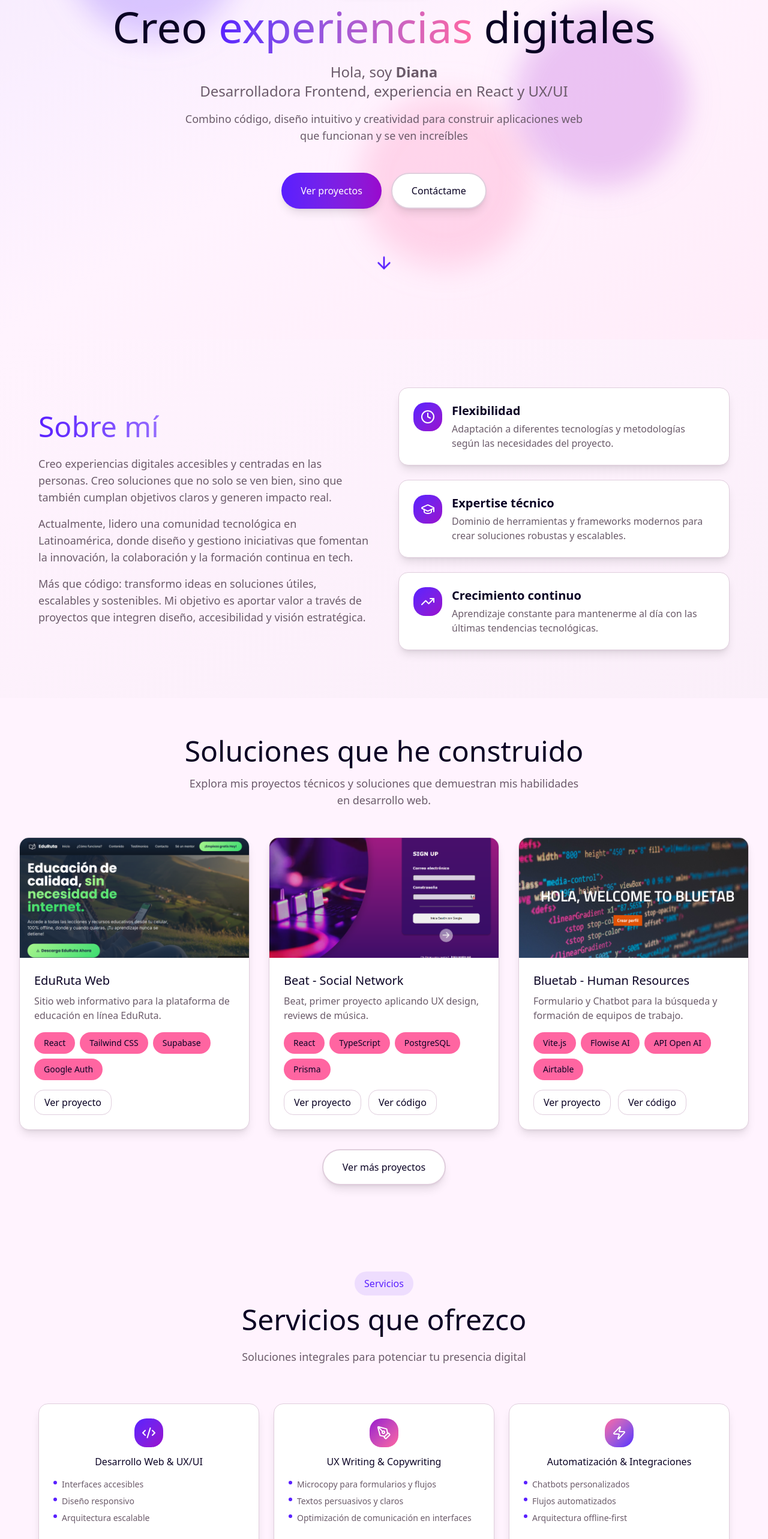
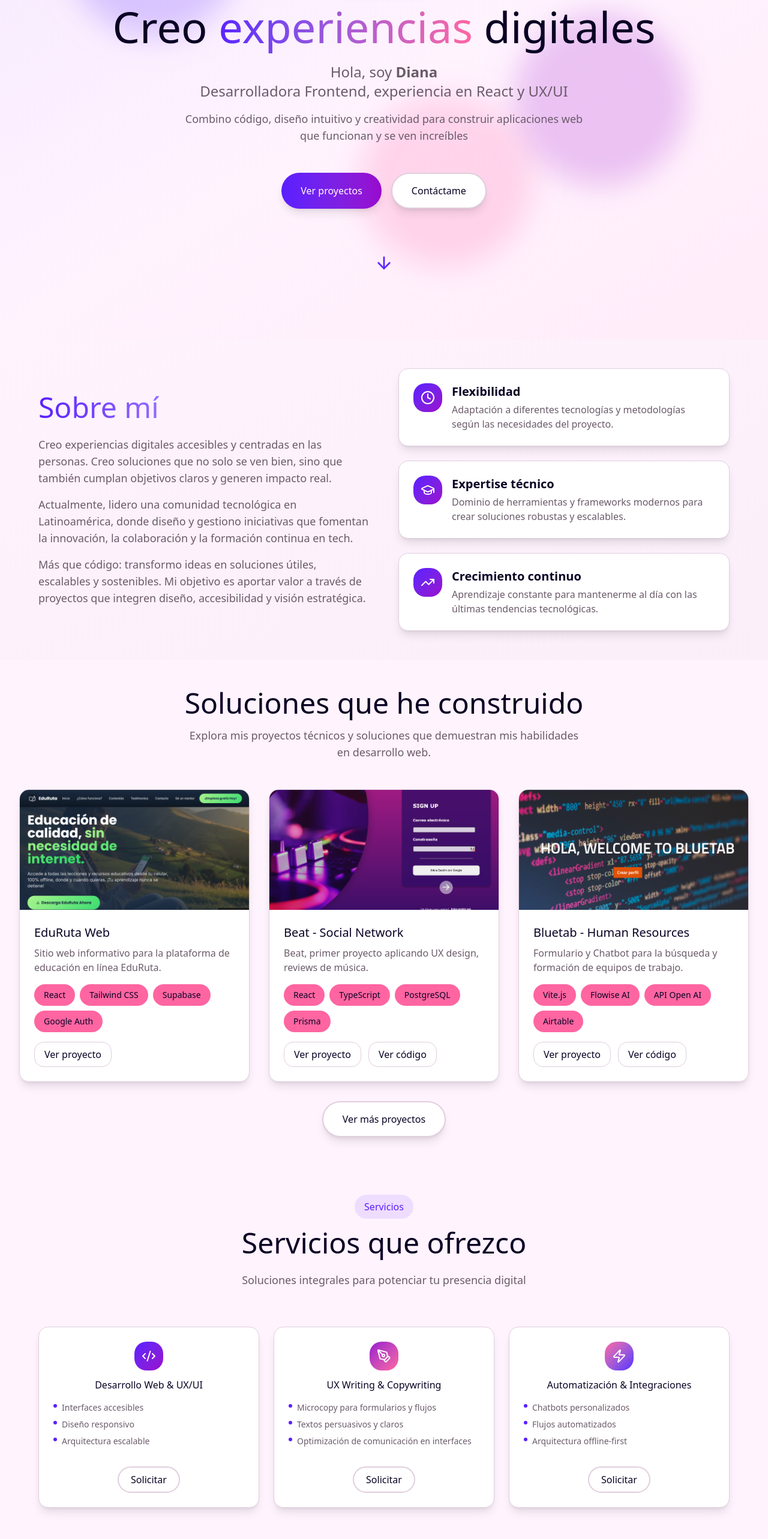
Before and after one commit to dinessa-ga/diana-vanessa-1, a React (Vite) app: page /dev in a window 1280 px wide. Shown: the part 234-2800 px from the top of the page at 60% size. Built offline with nearby package versions, Linux system fonts and the light colour scheme.

Commit message:
feat: reduce padding in multiple sections for improved layout consistency

```diff
--- a/src/components/layouts/CreativeLayout.tsx
+++ b/src/components/layouts/CreativeLayout.tsx
@@ -1,5 +1,5 @@
 import { Header } from '../Header';
-import { ThemeToggle } from '../ThemeToggle';
+
 
 interface CreativeLayoutProps {
   children: React.ReactNode;
@@ -16,7 +16,7 @@ export function CreativeLayout({ children }: CreativeLayoutProps) {
 
   return (
     <div className="min-h-screen">
-      <ThemeToggle />
+
       <Header menuItems={menuItems} />
       <div className="pt-16">
         {children}
--- a/src/components/sections/creative/Contact.tsx
+++ b/src/components/sections/creative/Contact.tsx
@@ -72,7 +72,7 @@ export function Contact({ config }: ContactProps = {}) {
   const finalConfig = config || defaultConfig;
 
   return (
-    <section id="contact" className="py-20 px-4 bg-gradient-to-br from-background via-muted/20 to-primary/5">
+    <section id="contact" className="py-12 px-4 bg-gradient-to-br from-background via-muted/20 to-primary/5">
       <div className="max-w-6xl mx-auto">
         <motion.div
           initial={{ opacity: 0, y: 20 }}
--- a/src/components/sections/dev/AboutDev.tsx
+++ b/src/components/sections/dev/AboutDev.tsx
@@ -61,7 +61,7 @@ export default function AboutDev() {
     return (
         <section
             id="about"
-            className="py-20 px-4 bg-gradient-to-br from-background to-muted/30"
+            className="py-12 px-4 bg-gradient-to-br from-background to-muted/30"
         >
             <div className="max-w-6xl mx-auto">
                 <div className="grid md:grid-cols-2 gap-12 items-center">
--- a/src/components/sections/dev/ProjectsDev.tsx
+++ b/src/components/sections/dev/ProjectsDev.tsx
@@ -42,7 +42,7 @@ const projects: Project[] = [
 
 export default function ProjectsDev() {
   return (
-    <section id="projects-dev" className="py-16 px-4 md:px-8 lg:px-16">
+    <section id="projects-dev" className="py-12 px-4 md:px-8 lg:px-16">
       <div className="max-w-7xl mx-auto">
 
         {/* Título */}
--- a/src/components/sections/dev/ServicesDev.tsx
+++ b/src/components/sections/dev/ServicesDev.tsx
@@ -47,7 +47,7 @@ export function ServicesDev() {
   };
 
   return (
-    <section id="services" className="py-20 px-4 bg-background">
+    <section id="services" className="py-12 px-4 bg-background">
       <div className="max-w-6xl mx-auto">
         <motion.div
           initial={{ opacity: 0, y: 20 }}
@@ -68,7 +68,7 @@ export function ServicesDev() {
         </motion.div>
 
         {/* Services Grid */}
-        <div className="grid grid-cols-1 md:grid-cols-3 lg:grid-cols-3 gap-6 mb-16 w-full">
+        <div className="grid grid-cols-1 md:grid-cols-3 lg:grid-cols-3 gap-6 mb-8 w-full">
           {services.map((service, serviceIndex) => {
             const Icon = service.icon;
             return (
```
